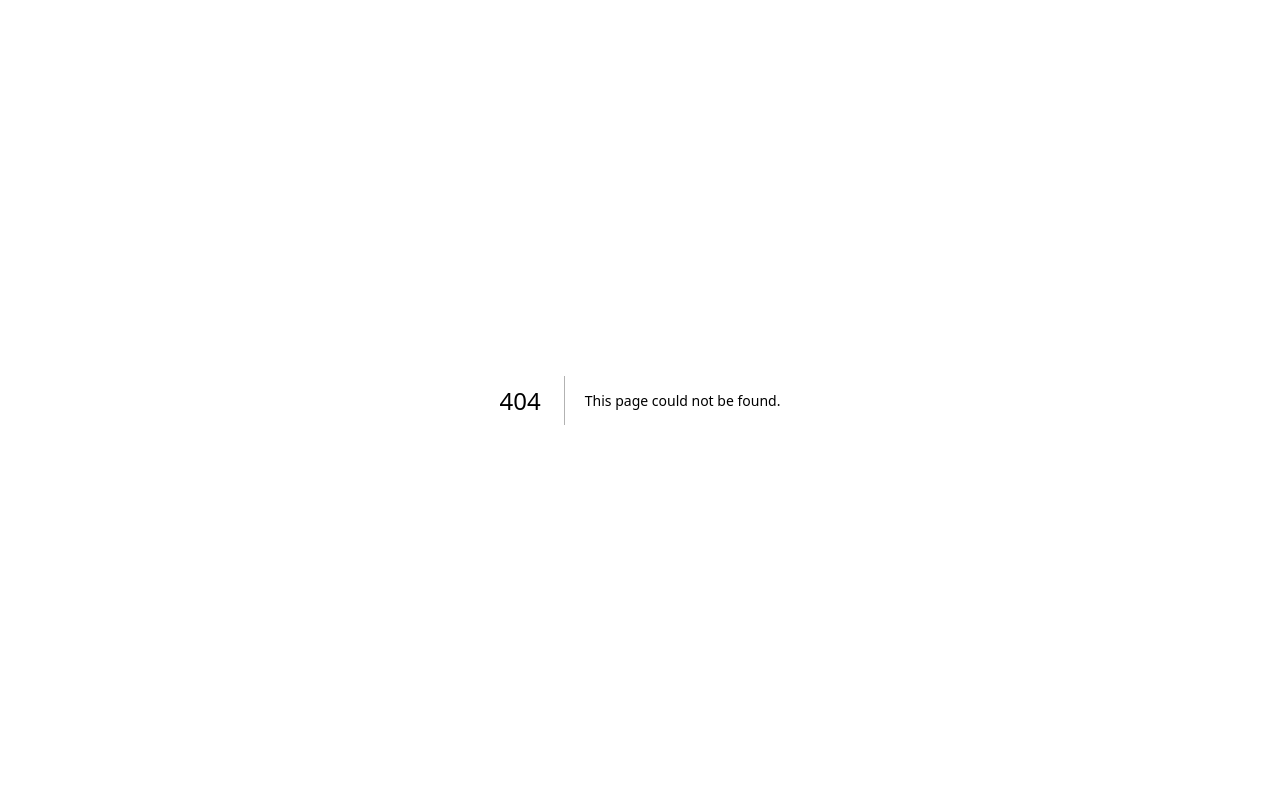
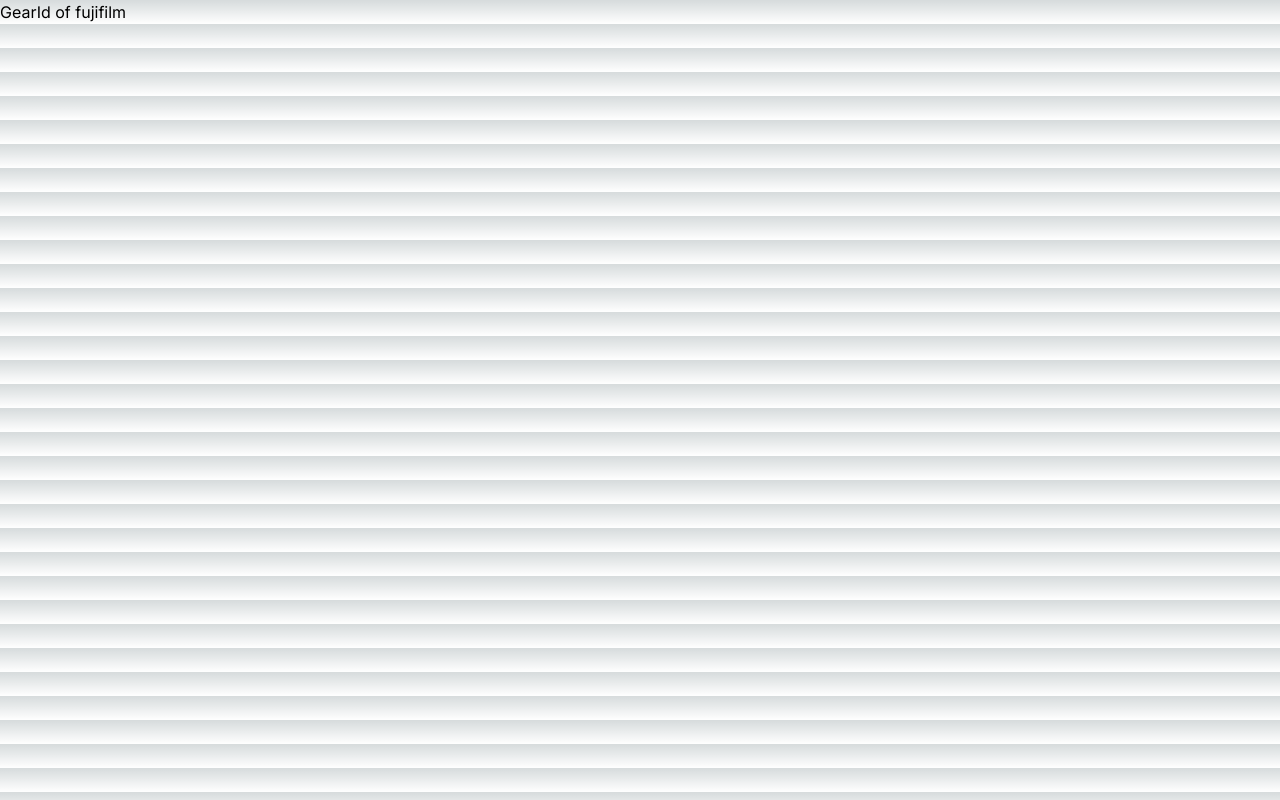
Before and after one commit to darwishathibi/personal_portfolio, a Next.js app: page /photography/fujifilm in a window 1280 px wide. Before the commit this address had no page. Built offline with nearby package versions, Linux system fonts and the light colour scheme.

Commit message:
test dynamic routes

```diff
--- /dev/null
+++ b/src/app/photography/[gearID]/page.tsx
@@ -0,0 +1,7 @@
+export default function GearId({params} : any){
+    return (
+        <div>
+            <h1>GearId of {params.gearID} </h1>
+        </div>
+    )
+}
```
